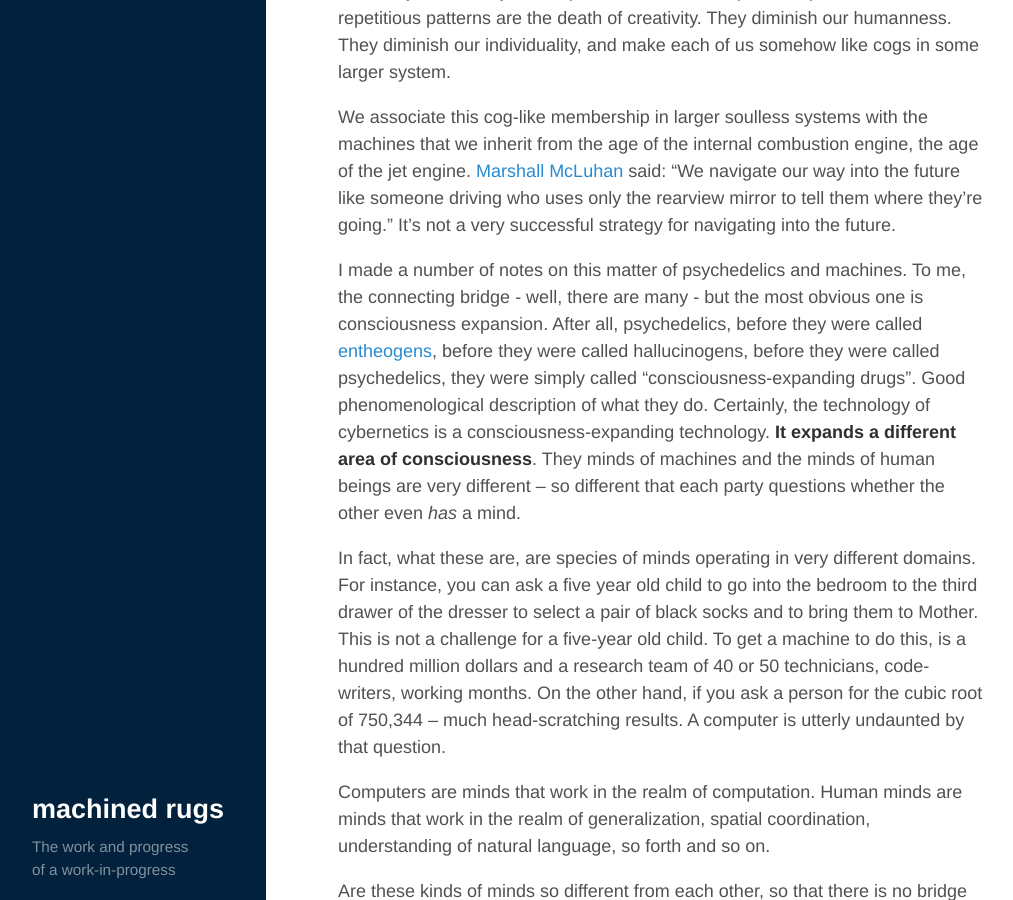
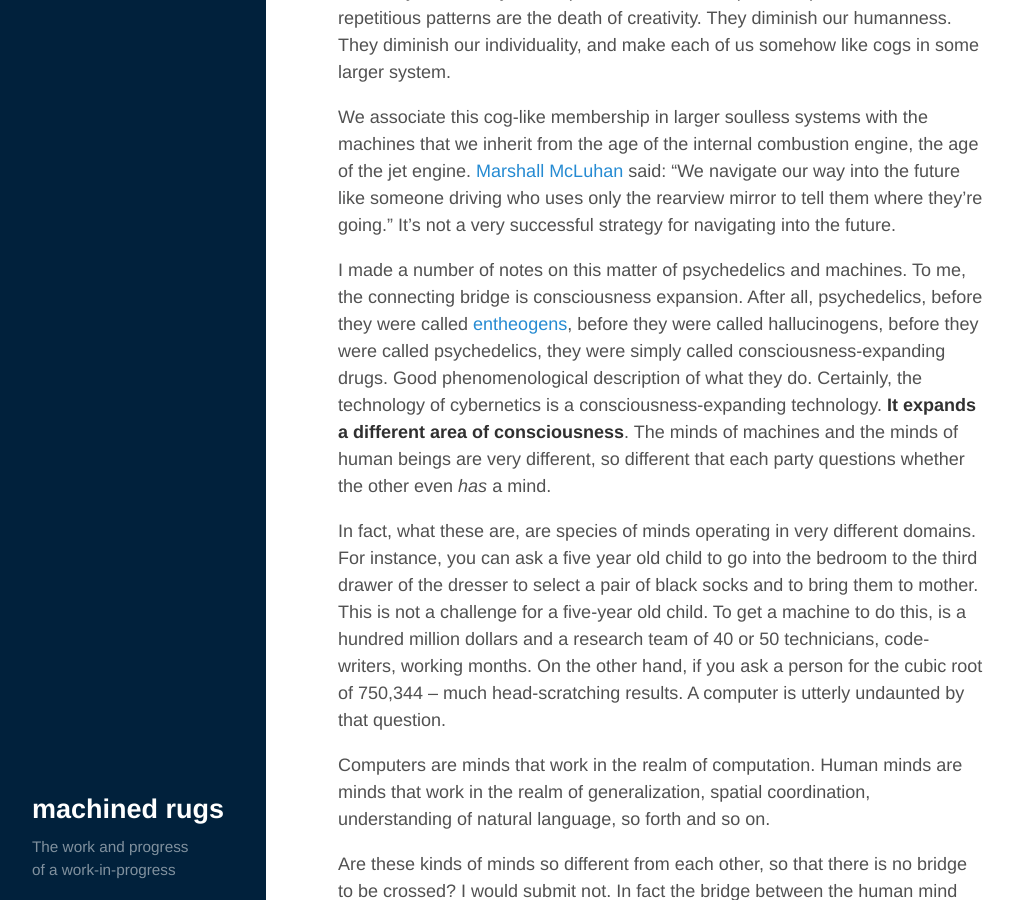
Before and after one commit to erdence/erdence.github.io, a Jekyll site: the page built from _posts/1999-04-27-mckenna-machines.markdown, in a window 1280 px wide and 900 px high, scrolled down 576 px. Shown: the whole window, without its empty margins (4-1017 px from the left). Built offline with Jekyll 4.4.1, drawn with Linux system fonts in a browser that asks for light colours.

Commit message:
Update 1999-04-27-mckenna-machines.markdown

```diff
--- a/_posts/1999-04-27-mckenna-machines.markdown
+++ b/_posts/1999-04-27-mckenna-machines.markdown
@@ -16,9 +16,9 @@ As far as people and machines are concerned, it was [Ludwig von Bertalanffy](htt
 
 We associate this cog-like membership in larger soulless systems with the machines that we inherit from the age of the internal combustion engine, the age of the jet engine. [Marshall McLuhan](https://en.wikipedia.org/wiki/Marshall_McLuhan) said: "We navigate our way into the future like someone driving who uses only the rearview mirror to tell them where they're going." It's not a very successful strategy for navigating into the future.
 
-I made a number of notes on this matter of psychedelics and machines. To me, the connecting bridge - well, there are many - but the most obvious one is consciousness expansion. After all, psychedelics, before they were called [entheogens](https://en.wikipedia.org/wiki/Entheogen), before they were called hallucinogens, before they were called psychedelics, they were simply called "consciousness-expanding drugs". Good phenomenological description of what they do. Certainly, the technology of cybernetics is a consciousness-expanding technology. **It expands a different area of consciousness**. They minds of machines and the minds of human beings are very different -- so different that each party questions whether the other even *has* a mind.
+I made a number of notes on this matter of psychedelics and machines. To me, the connecting bridge is consciousness expansion. After all, psychedelics, before they were called [entheogens](https://en.wikipedia.org/wiki/Entheogen), before they were called hallucinogens, before they were called psychedelics, they were simply called consciousness-expanding drugs. Good phenomenological description of what they do. Certainly, the technology of cybernetics is a consciousness-expanding technology. **It expands a different area of consciousness**. The minds of machines and the minds of human beings are very different, so different that each party questions whether the other even *has* a mind.
 
-In fact, what these are, are species of minds operating in very different domains. For instance, you can ask a five year old child to go into the bedroom to the third drawer of the dresser to select a pair of black socks and to bring them to Mother. This is not a challenge for a five-year old child. To get a machine to do this, is a hundred million dollars and a research team of 40 or 50 technicians, code-writers, working months. On the other hand, if you ask a person for the cubic root of 750,344 -- much head-scratching results. A computer is utterly undaunted by that question.
+In fact, what these are, are species of minds operating in very different domains. For instance, you can ask a five year old child to go into the bedroom to the third drawer of the dresser to select a pair of black socks and to bring them to mother. This is not a challenge for a five-year old child. To get a machine to do this, is a hundred million dollars and a research team of 40 or 50 technicians, code-writers, working months. On the other hand, if you ask a person for the cubic root of 750,344 -- much head-scratching results. A computer is utterly undaunted by that question.
 
 Computers are minds that work in the realm of computation. Human minds are minds that work in the realm of generalization, spatial coordination, understanding of natural language, so forth and so on.
 
```
